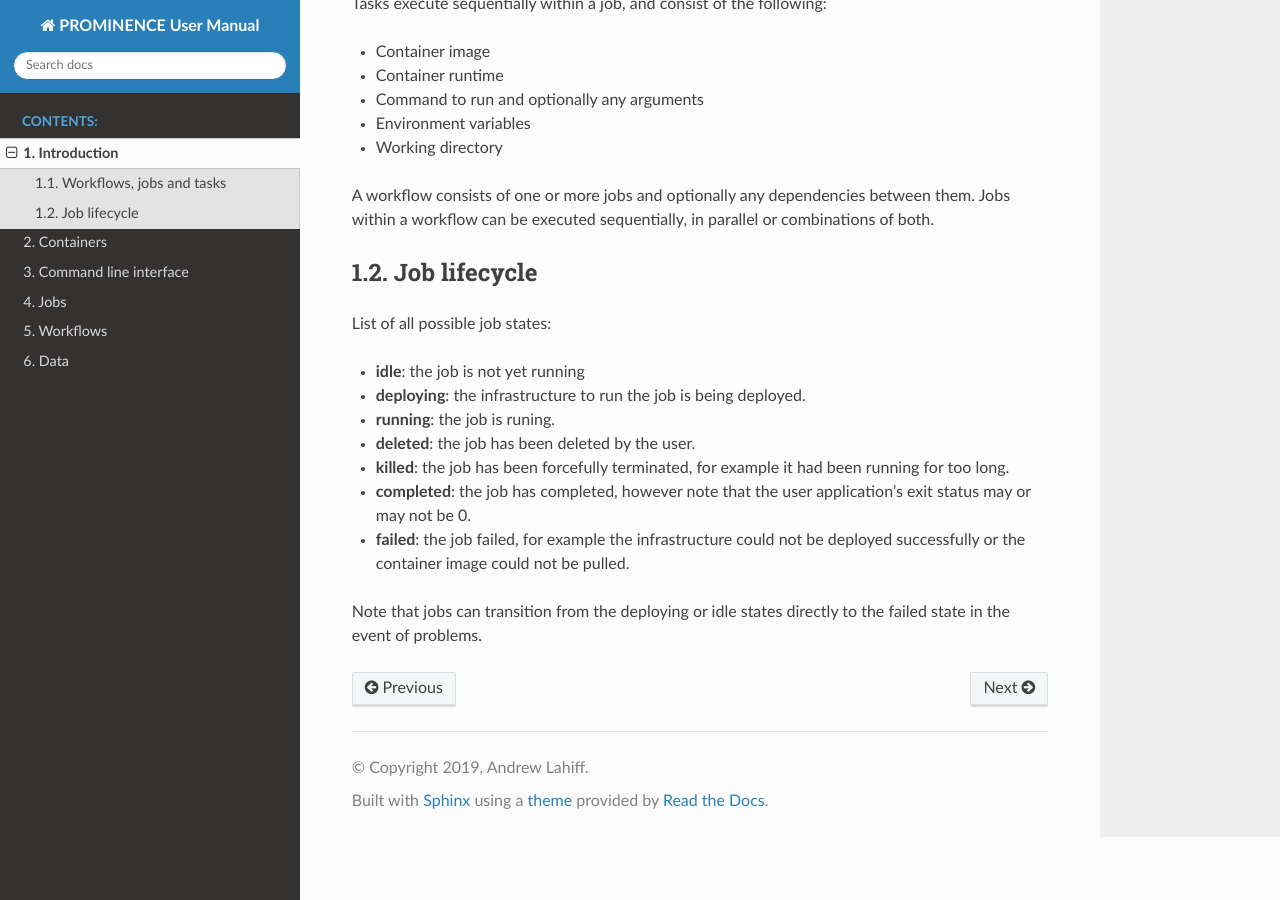
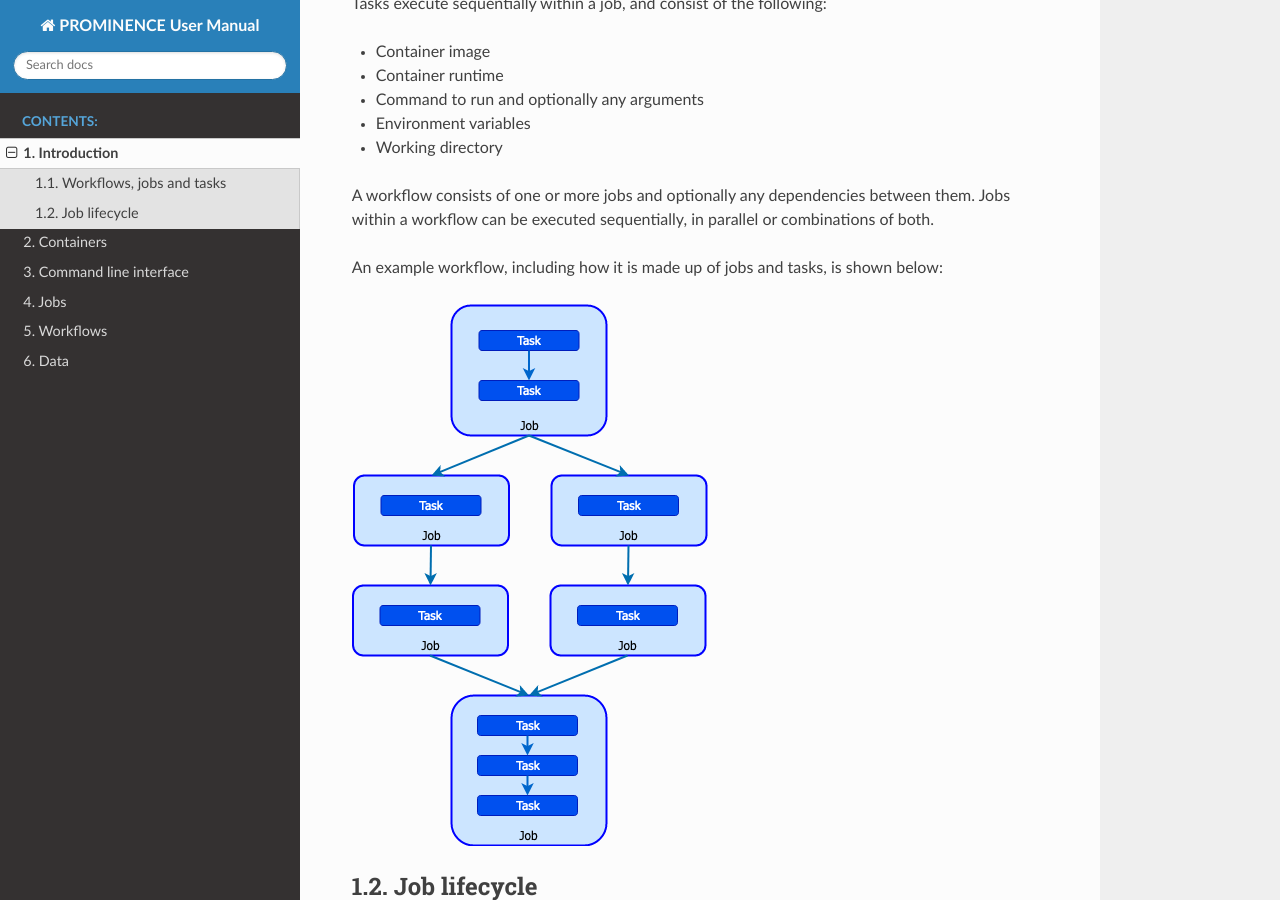
Before and after one commit to prominence-eosc/docs-eosc, a Sphinx documentation site: the page built from source/introduction.rst, in a window 1280 px wide and 900 px high, scrolled down 848 px. Built offline with Sphinx 7.4.7 and the Read the Docs theme 2.0.0, drawn with Linux system fonts in a browser that asks for light colours.

Commit message:
Update introduction.rst

```diff
--- a/source/introduction.rst
+++ b/source/introduction.rst
@@ -35,6 +35,10 @@ Tasks execute sequentially within a job, and consist of the following:
 
 A workflow consists of one or more jobs and optionally any dependencies between them. Jobs within a workflow can be executed sequentially, in parallel or combinations of both.
 
+An example workflow, including how it is made up of jobs and tasks, is shown below:
+
+.. image:: /_static/prominence-tasks-jobs-workflows.png
+
 Job lifecycle
 -------------
 
```
